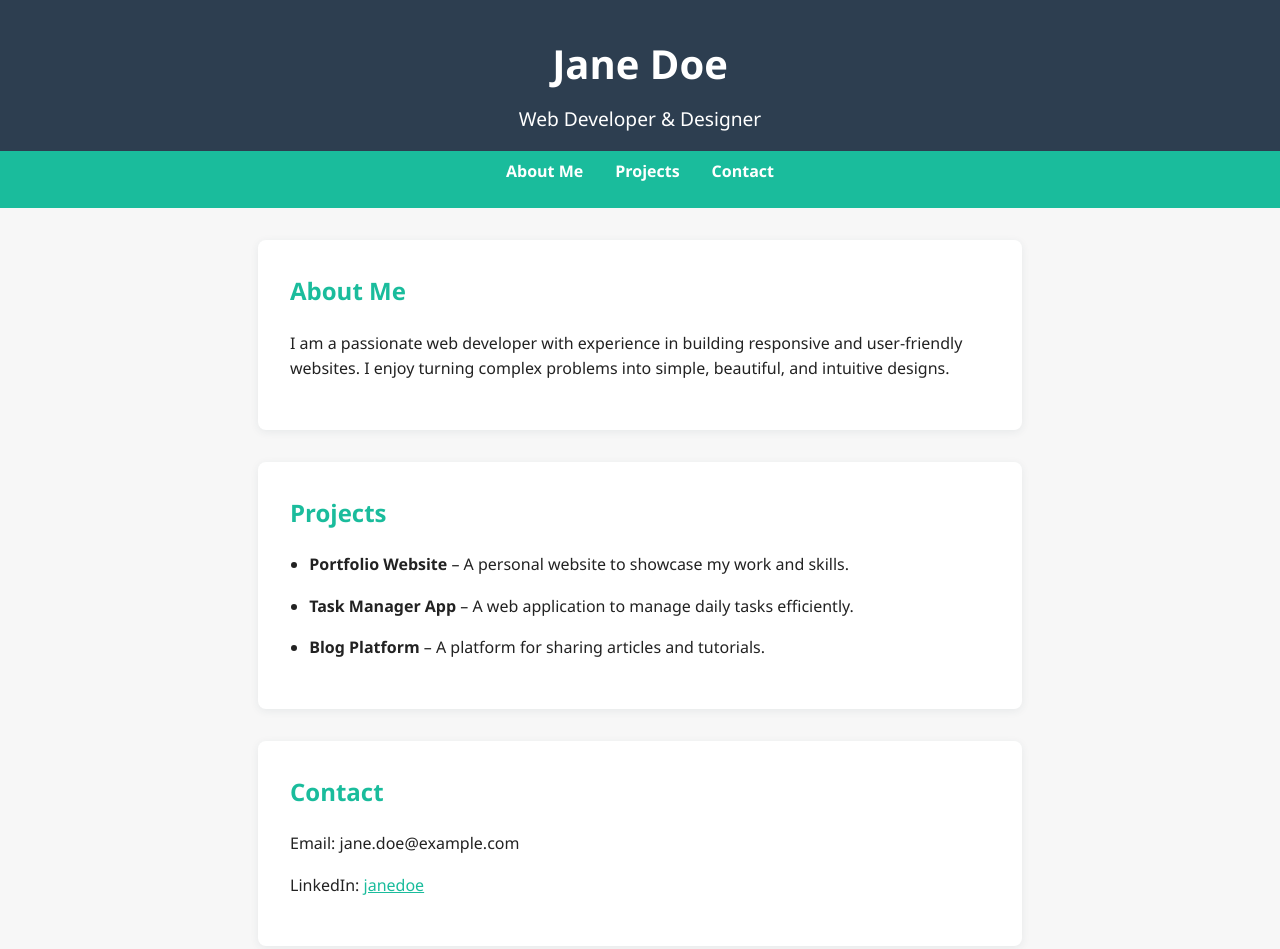
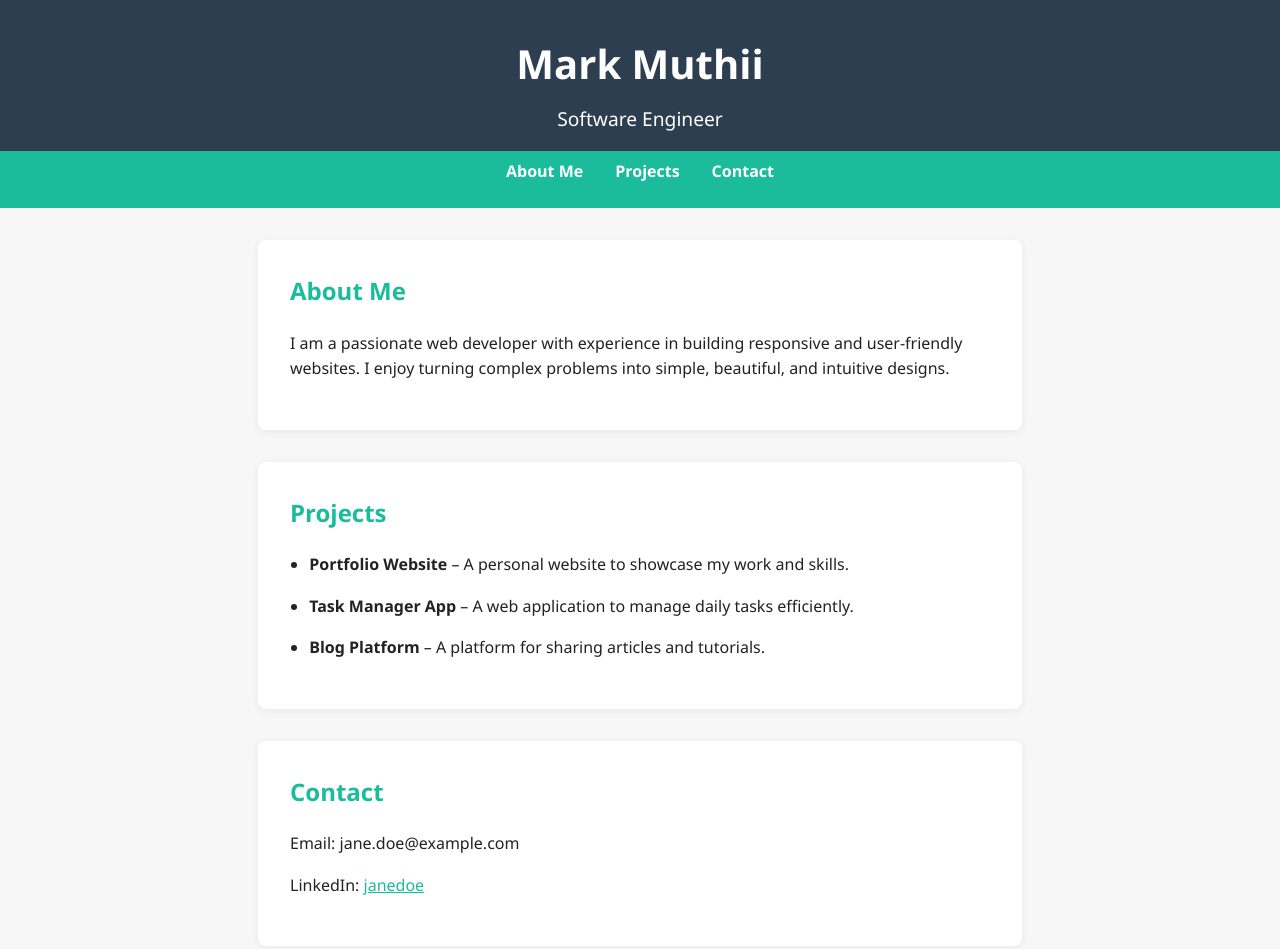
Before and after one commit to markmuthii/oriental-deployment, a plain HTML site: page index.html in a window 1280 px wide. Drawn offline with Linux system fonts and the light colour scheme.

Commit message:
Update name

```diff
--- a/index.html
+++ b/index.html
@@ -8,8 +8,8 @@
   </head>
   <body>
     <header>
-      <h1>Jane Doe</h1>
-      <p>Web Developer & Designer</p>
+      <h1>Mark Muthii</h1>
+      <p>Software Engineer</p>
     </header>
 
     <nav>
```
